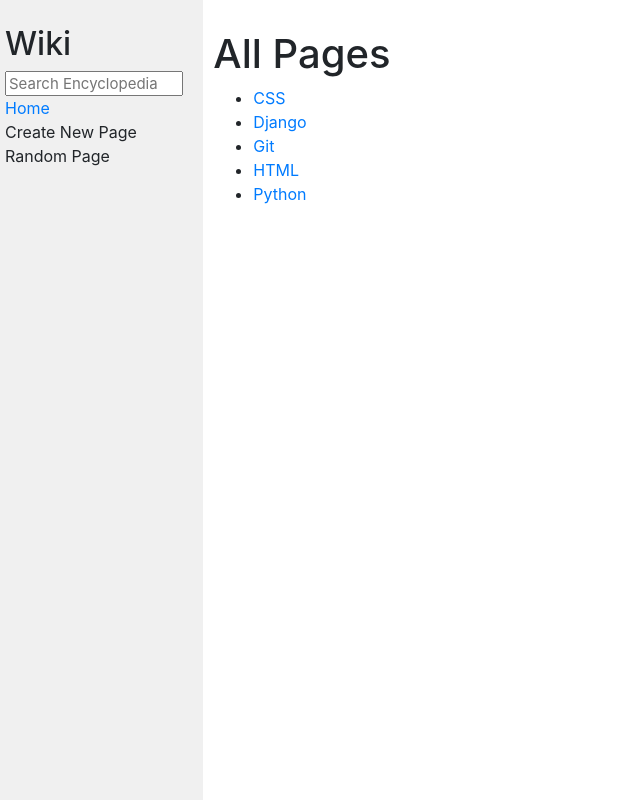
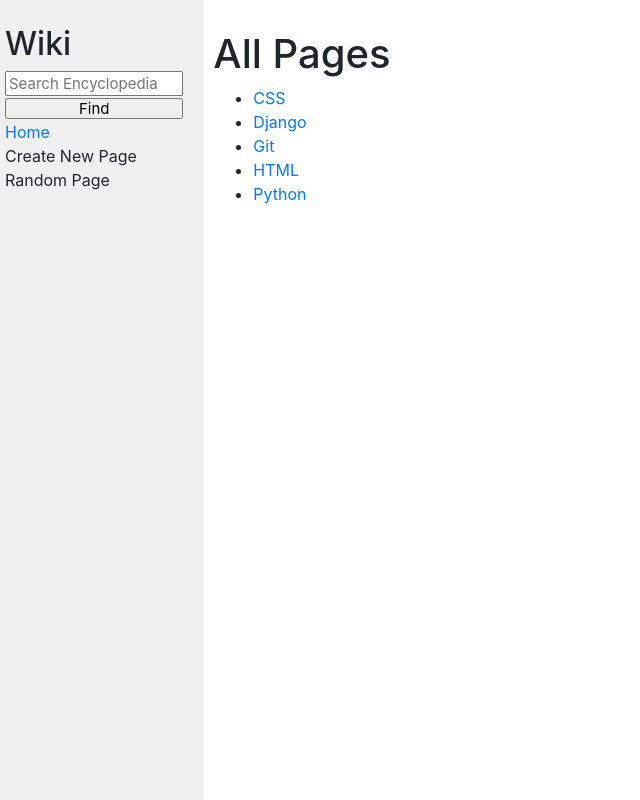
Before and after one commit to shpp-sgalbur/wiki, a Django app: page /wiki/ in a window 1280 px wide. Shown: the whole page, without its empty margins (0-640 px from the left). Run offline with Django 3.2, Linux system fonts and the light colour scheme; some libraries are stand-ins or nearby versions.

Commit message:
Первая реализация поиска

```diff
--- a/encyclopedia/templates/encyclopedia/layout.html
+++ b/encyclopedia/templates/encyclopedia/layout.html
@@ -12,8 +12,10 @@
         <div class="row">
             <div class="sidebar col-lg-2 col-md-3">
                 <h2>Wiki</h2>
-                <form>
+                <form  action="{% url 'find' %}">
+
                     <input class="search" type="text" name="q" placeholder="Search Encyclopedia">
+                    <input class="search" type="submit" value="Find">
                 </form>
                 <div>
                     <a href="{% url 'index' %}">Home</a>
--- a/encyclopedia/urls.py
+++ b/encyclopedia/urls.py
@@ -4,5 +4,6 @@ from . import views
 
 urlpatterns = [
     path("", views.index, name="index"),
-    path('<str:url>',views.show_article, name ='css')
+    path('<str:url>',views.show_article, name ='show_article'),
+    path("find/", views.find, name="find")
 ]
--- a/encyclopedia/util.py
+++ b/encyclopedia/util.py
@@ -35,3 +35,13 @@ def get_entry(title):
         return f.read().decode("utf-8")
     except FileNotFoundError:
         return None
+
+def list_res_find(findStr):
+    list_res = []
+    _, filenames = default_storage.listdir("entries")
+    for filename in filenames:
+        if filename.endswith(".md"):
+            if findStr in filename:
+                base_file_name = len(filename) - len(".md")
+                list_res.append(filename[:base_file_name])
+    return list_res
--- a/encyclopedia/views.py
+++ b/encyclopedia/views.py
@@ -17,3 +17,17 @@ def show_article(request,url):
         return render(request, 'encyclopedia/article.html', {'text':text})
     else:
         return render(request, 'encyclopedia/notfound.html', {'url':url})
+
+def find(request):
+    #return HttpResponse("Hello, world!")
+    findStr = request.GET['q']
+    text = util.get_entry(findStr)
+    if text :
+        text = markdown2.markdown(text)
+        return render(request, 'encyclopedia/article.html', {'text':text})
+    else:
+        list_found = util.list_res_find(findStr)
+        if len(list_found):
+            return render(request, "encyclopedia/found.html", {'findStr':request.GET['q'],'list_found':list_found})
+
+    return HttpResponseRedirect(reverse("tasks:index"))
--- a/wiki/settings.py
+++ b/wiki/settings.py
@@ -31,6 +31,7 @@ ALLOWED_HOSTS = []
 # Application definition
 
 INSTALLED_APPS = [
+    'find',
     'encyclopedia',
     'django.contrib.admin',
     'django.contrib.auth',
```
